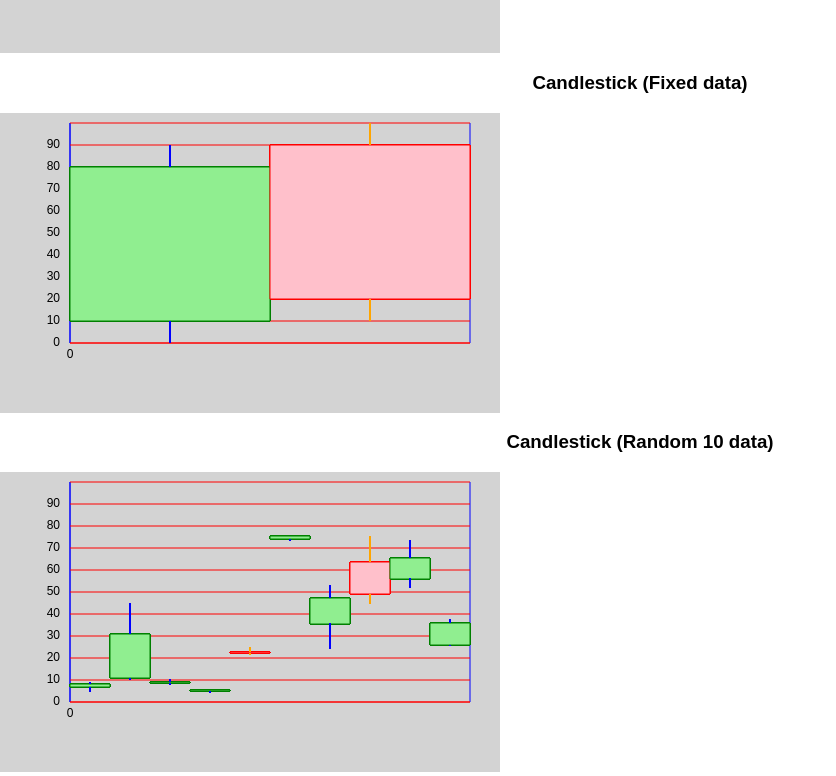
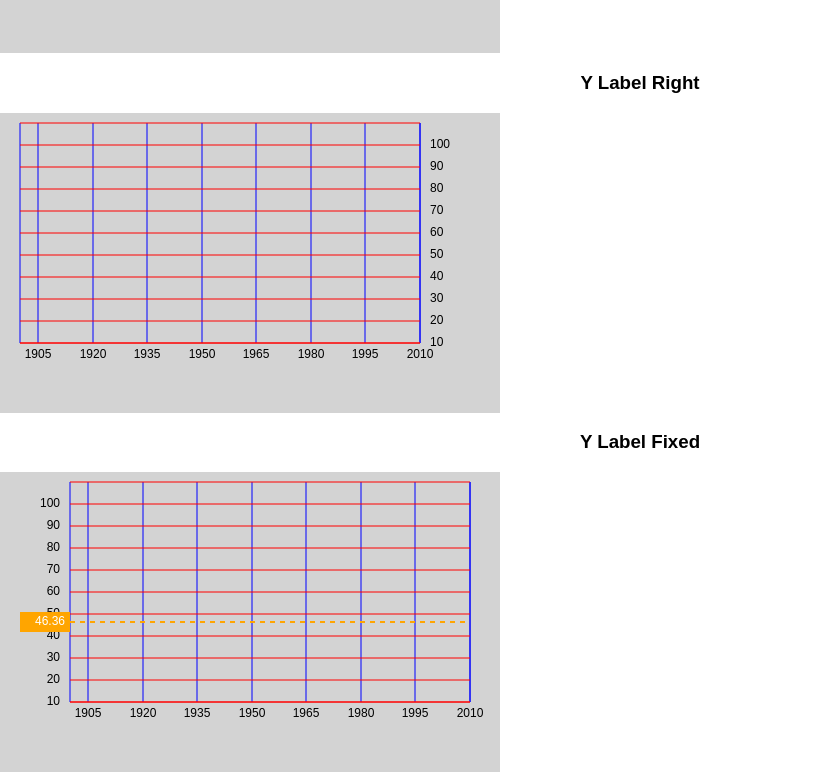
Before and after one commit to t4sk/react-canvas-time-series, a React (Create React App) app: page / in a window 1280 px wide. Shown: the part 1744-2520 px from the top of the page, without its empty margins (0-836 px from the left). Built offline with nearby package versions, Linux system fonts and the light colour scheme.

Commit message:
draw y label at

```diff
--- a/src/App.js
+++ b/src/App.js
@@ -6,6 +6,7 @@ import LineTestRender from './common/line/test-render'
 import BarTestRender from './common/bar/test-render'
 import CandlestickTestRender from './common/candlestick/test-render'
 
+// TODO fix memory leak
 class App extends Component {
   render () {
     return (
--- a/src/common/ui/index.js
+++ b/src/common/ui/index.js
@@ -22,90 +22,102 @@ export function isInsideGraph (mouse: Mouse, graph: Graph): boolean {
   return true
 }
 
-export function draw (ctx: any, props: Props) {
-  ctx.clearRect(
-    0, 0,
-    props.canvas.width,
-    props.canvas.height
-  )
+export function getNearestDataAtX (
+  x: number,
+  delta: number,
+  data: Array<{x: number}>
+): {x: number} {
+  let low = 0; let high = data.length - 1
 
-  if (!isInsideGraph(props.mouse, props.graph)) {
-    return
+  // binary search
+  while (low < high) {
+    let mid = (low + high) / 2 >> 0
+
+    if (data[mid].x > x + delta) {
+      high = mid
+    } else if (data[mid].x < x - delta) {
+      low = mid + 1
+    } else {
+      // Math.abs(data[mid].timestamp - x) <= delta
+      return data[mid]
+    }
   }
 
-  drawXLine(ctx, props)
-  drawYLine(ctx, props)
+  return data[low]
 }
 
-function drawYLine (ctx: any, props: Props) {
+// TODO drawYLineAt props
+export function drawYLineAt(ctx: any, props) {
   // line
-  ctx.strokeStyle = props.ui.yLineColor
+  ctx.strokeStyle = props.lineColor
   ctx.setLineDash([5, 5])
 
   ctx.beginPath()
-  ctx.moveTo(props.graph.x, props.mouse.y)
-  ctx.lineTo(props.graph.x + props.graph.width, props.mouse.y)
+  ctx.moveTo(props.graph.x, props.canvasY)
+  ctx.lineTo(props.graph.x + props.graph.width, props.canvasY)
   ctx.stroke()
   ctx.closePath()
-
-  drawYLabel(ctx, props)
 }
 
+// TODO use drawYLabelAt props
 function getYLabelTextAlign (props: Props): 'left' | 'right' {
-  switch (props.ui.yLabelAt) {
+  switch (props.labelAt) {
     case 'left':
       return 'right'
     case 'right':
       return 'left'
     default:
-      throw new Error(`invalid yLabelAt ${props.ui.yLabelAt}`)
+      throw new Error(`invalid labelAt ${props.labelAt}`)
   }
 }
 
+// TODO use drawYLabelAt props
 function getYLabelCanvasX (props: Props): number {
-  switch (props.ui.yLabelAt) {
+  switch (props.labelAt) {
     case 'left':
-      return props.graph.x - props.ui.yLabelWidth
+      return props.graph.x - props.width
     case 'right':
       return props.graph.x + props.graph.width
     default:
-      throw new Error(`invalid yLabelAt ${props.ui.yLabelAt}`)
+      throw new Error(`invalid labelAt ${props.labelAt}`)
   }
 }
 
 const Y_LABEL_HORIZONTAL_PADDING = 5
 
+// TODO use drawYLabelAt props
 function getYLabelTextCanvasX (props: Props): number {
-  switch (props.ui.yLabelAt) {
+  switch (props.labelAt) {
     case 'left':
       return props.graph.x - Y_LABEL_HORIZONTAL_PADDING
     case 'right':
       return props.graph.x + props.graph.width + Y_LABEL_HORIZONTAL_PADDING
     default:
-      throw new Error(`invalid yLabelAt ${props.ui.yLabelAt}`)
+      throw new Error(`invalid labelAt ${props.labelAt}`)
   }
 }
 
-function drawYLabel (ctx: any, props: Props) {
+// TODO use drawYLabelAt props
+export function drawYLabelAt (ctx: any, props: Props) {
   const {
-    mouse,
+    canvasY,
     yMax,
     yMin
   } = props
 
   // label
-  ctx.fillStyle = props.ui.yLabelBackgroundColor
+  ctx.fillStyle = props.backgroundColor
 
   ctx.fillRect(
     getYLabelCanvasX(props),
-    mouse.y - round(props.ui.yLabelHeight / 2),
-    props.ui.yLabelWidth,
-    props.ui.yLabelHeight
+    canvasY - round(props.height / 2),
+    props.width,
+    props.height
   )
 
   // label text
-  ctx.font = props.ui.yLabelFont
-  ctx.fillStyle = props.ui.yLabelColor
+  ctx.font = props.font
+  ctx.fillStyle = props.color
   ctx.textAlign = getYLabelTextAlign(props)
   ctx.textBaseline = 'middle'
 
@@ -113,12 +125,12 @@ function drawYLabel (ctx: any, props: Props) {
     dy: yMax - yMin,
     dx: props.graph.height,
     y0: yMin
-  })(props.graph.height - mouse.y + props.graph.y)
+  })(props.graph.height - canvasY + props.graph.y)
 
   ctx.fillText(
-    props.ui.renderYLabel(y),
+    props.renderYLabel(y),
     getYLabelTextCanvasX(props),
-    mouse.y
+    canvasY
   )
 }
 
@@ -199,26 +211,34 @@ function drawXLabel (ctx: any, props: Props) {
   )
 }
 
-export function getNearestDataAtX (
-  x: number,
-  delta: number,
-  data: Array<{x: number}>
-): {x: number} {
-  let low = 0; let high = data.length - 1
+export function draw (ctx: any, props: Props) {
+  ctx.clearRect(
+    0, 0,
+    props.canvas.width,
+    props.canvas.height
+  )
 
-  // binary search
-  while (low < high) {
-    let mid = (low + high) / 2 >> 0
-
-    if (data[mid].x > x + delta) {
-      high = mid
-    } else if (data[mid].x < x - delta) {
-      low = mid + 1
-    } else {
-      // Math.abs(data[mid].timestamp - x) <= delta
-      return data[mid]
-    }
+  if (!isInsideGraph(props.mouse, props.graph)) {
+    return
   }
 
-  return data[low]
+  drawXLine(ctx, props)
+
+  drawYLineAt(ctx, {
+    ...props,
+    lineColor: props.ui.yLineColor,
+    canvasY: props.mouse.y
+  })
+
+  drawYLabelAt(ctx, {
+    ...props,
+    canvasY: props.mouse.y,
+    height: props.ui.yLabelHeight,
+    width: props.ui.yLabelWidth,
+    labelAt: props.ui.yLabelAt,
+    backgroundColor: props.ui.yLabelBackgroundColor,
+    font: props.ui.yLabelFont,
+    color: props.ui.yLabelColor,
+    renderYLabel: props.ui.renderYLabel,
+  })
 }
--- a/src/common/ui/test-render.js
+++ b/src/common/ui/test-render.js
@@ -90,6 +90,13 @@ class TestRender extends Component {
           drawUI={ui.draw}
         />
 
+        <h3>X Label Fixed</h3>
+        <TestCanvas
+          {...this.props}
+          drawBackground={background.draw}
+          drawUI={ui.draw}
+        />
+
         <h3>Y Label Left</h3>
         <TestCanvas
           {...merge(this.props, {
@@ -117,6 +124,31 @@ class TestRender extends Component {
               yLabelAt: 'right'
             }
           })}
+          drawBackground={background.draw}
+          drawUI={ui.draw}
+        />
+
+        <h3>Y Label Fixed</h3>
+        <TestCanvas
+          {...this.props}
+          draw={(ctx, props) => {
+            ui.drawYLineAt(ctx, {
+              ...props,
+              lineColor: 'orange',
+              canvasY: 150,
+            })
+            ui.drawYLabelAt(ctx, {
+              ...props,
+              canvasY: 150,
+              height: props.ui.yLabelHeight,
+              width: props.ui.yLabelWidth,
+              labelAt: props.ui.yLabelAt,
+              backgroundColor: 'orange',
+              font: props.ui.yLabelFont,
+              color: 'white',
+              renderYLabel: props.ui.renderYLabel,
+            })
+          }}
           drawBackground={background.draw}
           drawUI={ui.draw}
         />
```
